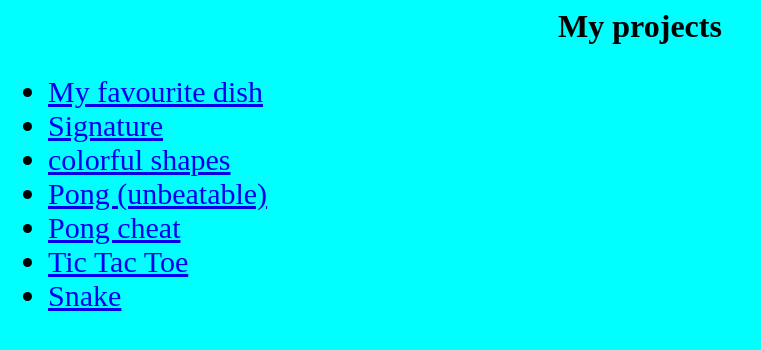
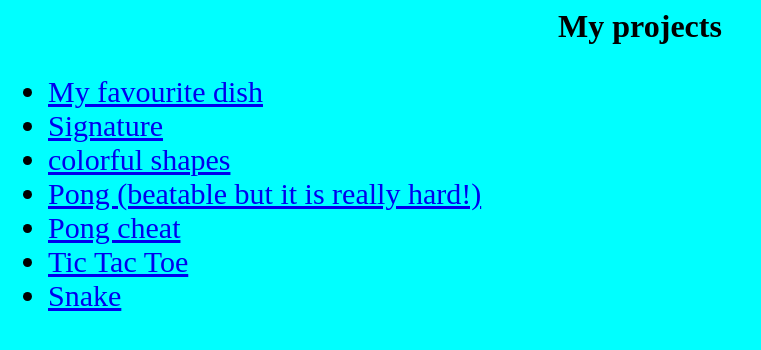
Before and after one commit to jasperliauw/jasperliauw.github.io, a plain HTML site: page index.html in a window 1280 px wide. Shown: the whole page, without its empty margins (0-761 px from the left). Drawn offline with Linux system fonts and the light colour scheme.

Commit message:
Update index.html

```diff
--- a/index.html
+++ b/index.html
@@ -11,7 +11,7 @@
 		<li><a href="Recipe For pizza.html">My favourite dish</a> </li>
 		<li><a href="email/signature.html">Signature</a></li>
 		<li><a href="colorful/colorful.html">colorful shapes</a></li>
-		<li><a href="pong.html">Pong (unbeatable) </a></li>
+		<li><a href="pong.html">Pong (beatable but it is really hard!) </a></li>
 		<li><a href="pongcheat.html">Pong cheat </a></li>
 		<li><a href="/tic-toe/index.html">Tic Tac Toe </a></li>
 		<li><a href="/snake/index.html">Snake </a></li>
```
